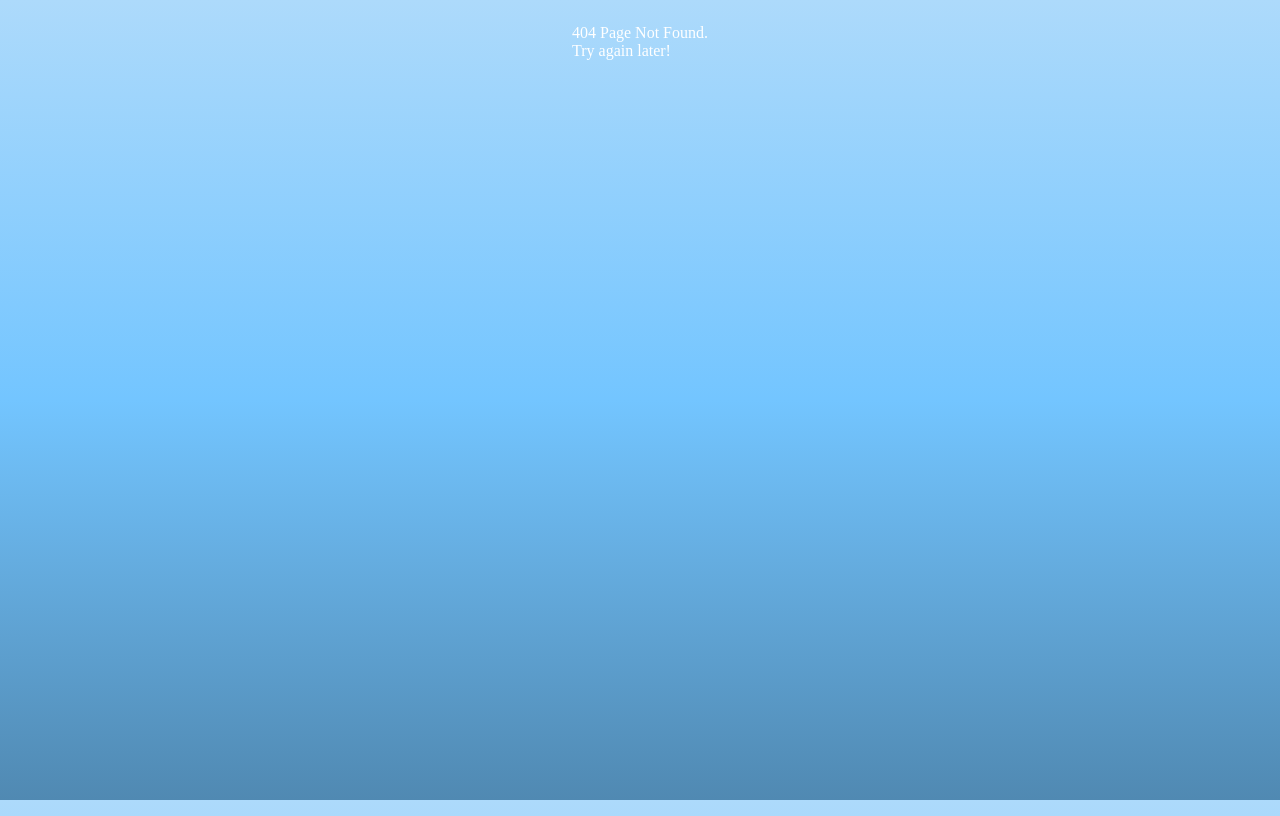
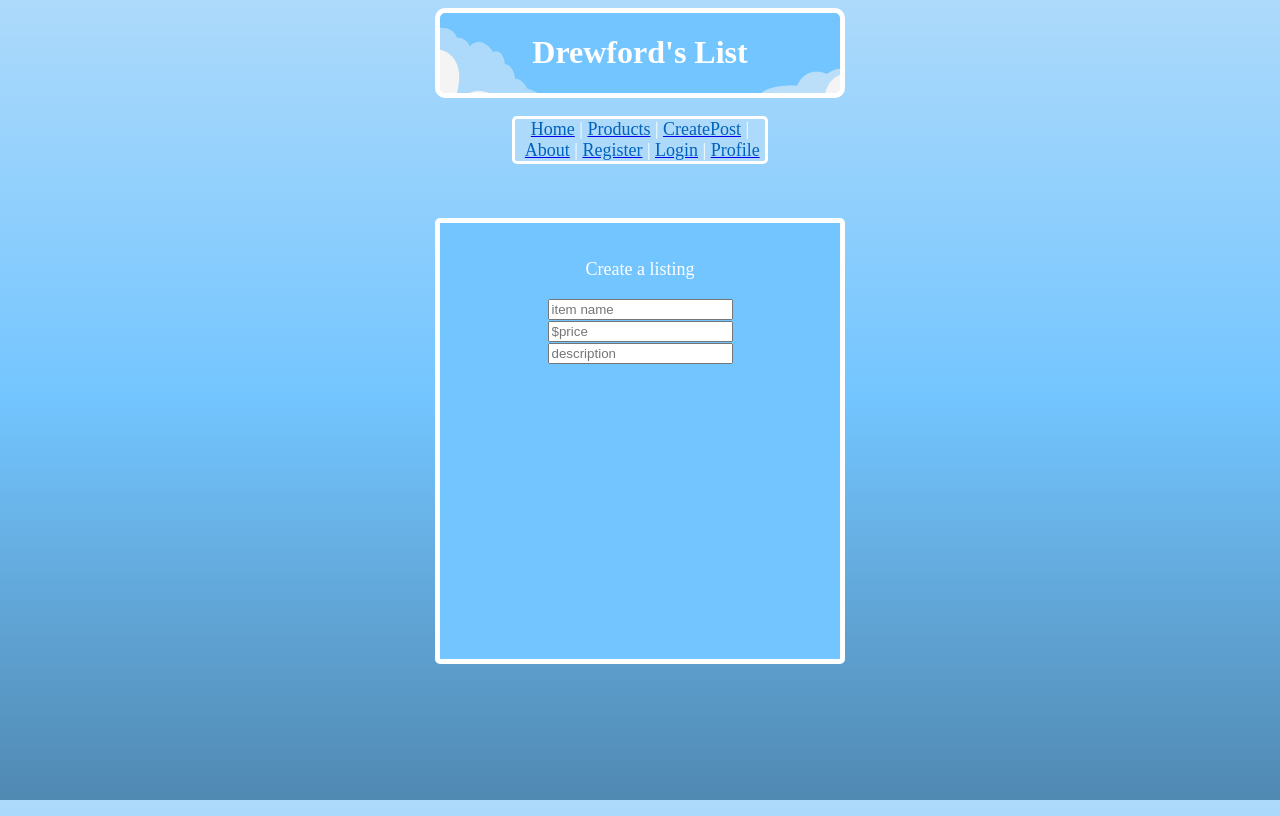
Before and after one commit to SleazyCook/project_05, a React (Create React App) app: page /createPost in a window 1280 px wide. Before the commit this address had no page. Built offline with nearby package versions, Linux system fonts and the light colour scheme; no server answers; a web font is replaced by a local one.

Commit message:
separated products/createPost, added reroute from register, working on profile function in app.js

```diff
--- a/src/components/App.js
+++ b/src/components/App.js
@@ -5,14 +5,26 @@ import {Outlet } from "react-router-dom";
 
 const App = () => {
     const [ourProducts, setOurProducts] = useState([]);
-    const [isHome, setIsHome] = useState(true);
-    // useEffect(() =>{
-    //     if (window.location.pathname == "/") {
-    //         setIsHome(true);
-    //     } else {
-    //         setIsHome(false);
+    const [currentProfile, setCurrentProfile] = useState({});
+    //useEffect, if there is a token in local storage, then run GET route /users/me
+    // useEffect (()=> {
+    //     if (token) {
+    //         async function fetchUserData () {
+    //             try {
+    //                 const response = await fetch("https://strangers-things.herokuapp.com/api/2209-ftb-mt-web-ft/users/me",
+    //                 {
+    //                     headers: {
+    //                         'Content-Type': 'application/json',
+    //                         'Authorization': 'Bearer TOKEN_STRING_HERE'
+    //                     },
+    //                 })
+    //                 const userData = await response.json();
+    //             } catch (error) {
+    //                 console.log(error)
+    //             }
+    //         }
     //     }
-    // }, [])
+    // })
     useEffect(()=>{
         async function fetchProductData () {
             try {
@@ -28,23 +40,15 @@ const App = () => {
         }
         fetchProductData();
     }, [])
-    // const handleIsHome = (event) => {
-    //     console.log(event.target)
-    //     if (event.target.textContent == 'Home') {
-    //     setIsHome(true)
-    // } else { setIsHome(false)}}
     return (
-        <div
-        // onClick={handleIsHome}
-        >
+        <div>
             <header>
                 <h1>Drewford's List</h1>
             </header>
                 <Navbar className="nav"
                 // isHome = {isHome} setIsHome = {setIsHome}
                 />
-                <Outlet context={ourProducts}/>
-            {/* {isHome == true ? <p>Hello</p> : ''} */}
+                <Outlet context={{ourProducts, currentProfile}}/>
             <footer>
                 <p>Developed by <span id="author">Drewford</span></p>
             </footer>
--- /dev/null
+++ b/src/components/CreatePost.js
@@ -0,0 +1,14 @@
+import React from "react";
+
+const CreatePost = () => {
+    return (
+    <div className="new-post-container">
+      <p>Create a listing</p>
+      <input type="text" placeholder="item name"></input><br />
+      <input type="num" placeholder="$price"></input><br />
+      <input type="text" placeholder="description"></input>
+    </div>
+  )
+}
+
+export default CreatePost;
--- a/src/components/Login.js
+++ b/src/components/Login.js
@@ -1,6 +1,31 @@
 import React, { useState } from "react";
 
 const Login = () => {
+  //figure out how to use the username and pw state from Register
+  const [username, setUsername] = useState("");
+  const [password, setPassword] = useState("");
+  async function formSubmitHandler (event) {
+    event.preventDefault();
+    try {
+      const response = await fetch("https://strangers-things.herokuapp.com/api/2209-ftb-mt-web-ft/users/register",
+        {
+          method: "POST",
+          headers: {
+            'Content-type': 'application/json'
+          },
+          body: JSON.stringify({
+            user: {
+              username: username,
+              passowrd: password
+            }
+          })
+        })
+        const data = await response.json();
+              console.log(data);
+    } catch (error) {
+      console.log(error);
+    }
+  }
   return (
     <div className="login-container">
       <p className="center">Login with existing account</p>
--- a/src/components/Navbar.js
+++ b/src/components/Navbar.js
@@ -15,6 +15,10 @@ const Navbar = ({isHome, setIsHome}) => {
             <Link to="products" className="nav">
                 <span className="nav-name">
                 Products</span></Link> |&nbsp;
+
+                <Link to="createPost" className="nav">
+                <span className="nav-name">
+                CreatePost</span></Link> |&nbsp;
 
             <Link to="about">
                 <span className="nav-name">
--- a/src/components/Products.js
+++ b/src/components/Products.js
@@ -3,7 +3,7 @@ import {useOutletContext, Link} from "react-router-dom";
 // import React from "react";
 
 const Products = () => {
-    const ourProducts = useOutletContext(); //<--- new
+    const {ourProducts} = useOutletContext(); //<--- new
     // console.log(ourProducts);
     //destructure data from api, use curly braces above
 
@@ -24,14 +24,13 @@ const Products = () => {
                         </div>
                     }) : <p>No products to display at this time.<br></br><br></br> SEE YOU SPACE COWBOY... </p>
             }
-
             </div>
-            <div className="new-post-container">
+            {/* <div className="new-post-container">
                 <p>Create a listing</p>
                 <input type="text" placeholder="item name"></input><br />
                 <input type="num" placeholder="$price"></input><br />
                 <input type="text" placeholder="description"></input>
-            </div>
+            </div> */}
         </div>
     )
 };
--- a/src/components/Profile.js
+++ b/src/components/Profile.js
@@ -1,10 +1,13 @@
 import React from "react";
 
+
+//waiting 'if token' function in app.js to work
 const Profile = () => {
+    const {currentProfile} = useOutletContext()
     return (
         <div id="profile-container">
             <p id="profile">
-              `Hello ${username}`
+            {`Hello ${currentProfile.username}`}
             </p>
         </div>
     )
--- a/src/components/Register.js
+++ b/src/components/Register.js
@@ -1,10 +1,11 @@
 import React, {useState} from "react";
+import { useNavigate } from "react-router-dom";
 
 const Register = () => {
     // create some state, might need multiple to hold username/pw/etc
     const [username, setUsername] = useState("");
     const [password, setPassword] = useState("");
-
+    const navigate = useNavigate()
     async function formSubmitHandler (event) {
         event.preventDefault();
         try {
@@ -24,8 +25,11 @@ const Register = () => {
                 }
             )
             const data = await response.json();
-            console.log("This is our translated data: ", data)
-            localStorage.setItem("token", data.data.token)
+            if (data.success){
+                localStorage.setItem("token", data.data.token)
+                navigate('/products');
+            }
+            // console.log("This is our translated data: ", data)
         } catch (error) {
             console.log(error);
         }
```
Also changed, not shown: src/index.js (+6 -1 lines).
